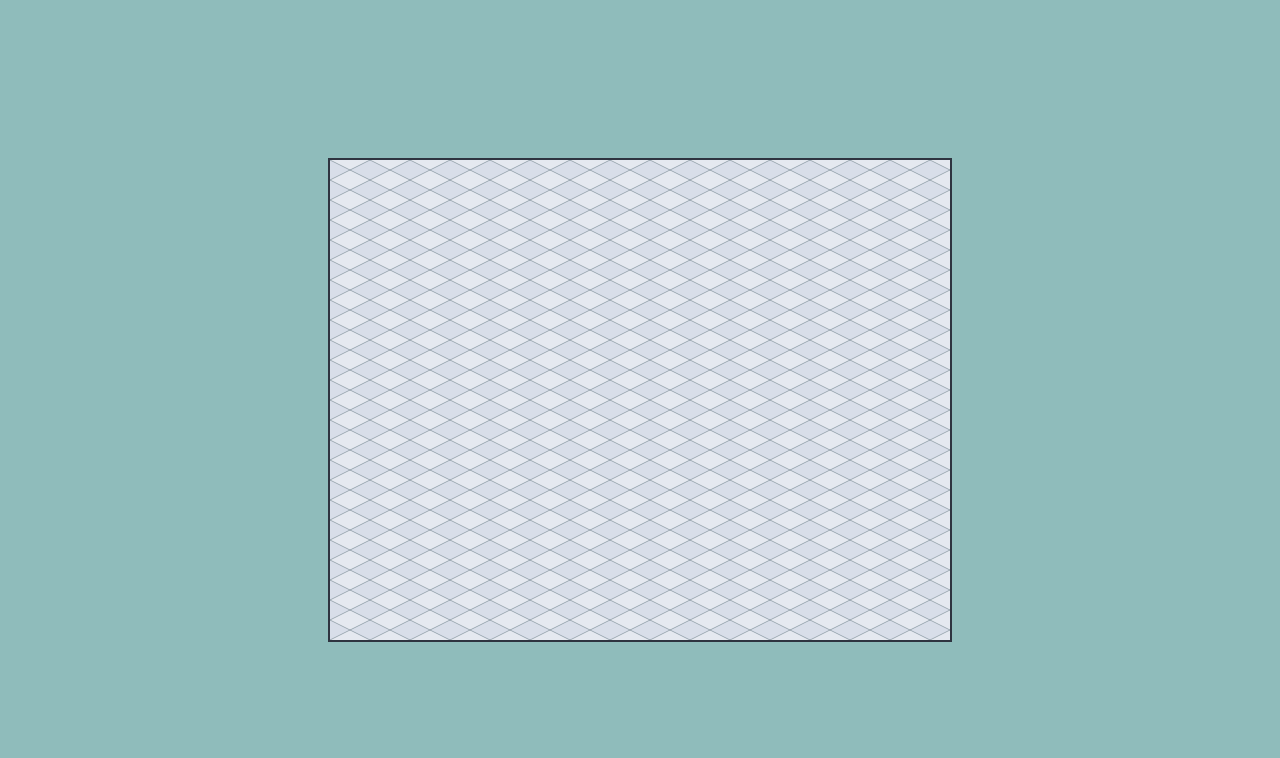
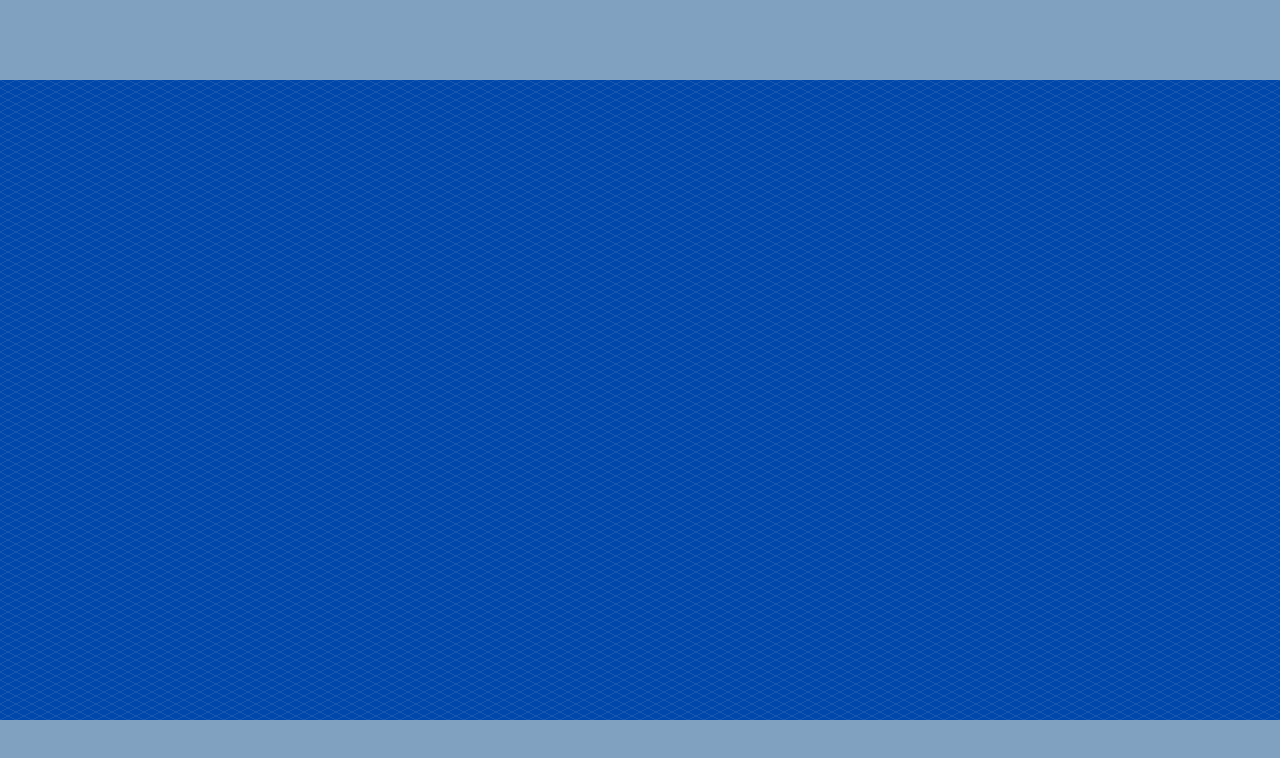
Before and after one commit to 9ziggy9/canvas-interface, a website with bundled scripts: page index.html in a window 1280 px wide. Built offline with nearby package versions, Linux system fonts and the light colour scheme; animation ran at ten frames a second.

Commit message:
inflating canvas to aspect ratio: next apply z outputting functions

```diff
--- a/src/color.ts
+++ b/src/color.ts
@@ -5,4 +5,8 @@ export namespace Color {
   export const lightGray = "#d8dee9";
   export const darkGray  = "#4c566a";
   export const white     = "#e5e9f0";
+  export const yellow    = "#ebcb8b";
+  export const ocean1    = "#0096FF";
+  export const ocean2    = "#0047AB";
+  export const ocean3    = "#0000FF";
 }
--- a/src/main.ts
+++ b/src/main.ts
@@ -11,6 +11,28 @@ import { LinearAlgebra as LA } from "./la.js";
 // integer would allow us to choose any square size which is a power of
 // said integer (and smaller than the short side, obviously)
 
+// Has to be a better way...
+type Aspect = {w: number, h: number};
+function inflateCanvas
+(iW: number, iH: number, a: Aspect, targetSz: number) : [number, number]
+{
+  let aRatio = a.w / a.h;
+  let wRatio = iW / iH;
+
+  if ( wRatio > aRatio ) {
+    iH = iH - (iH % targetSz);
+    iW = iH * aRatio;
+  } else {
+    iW = iW - (iW % targetSz);
+    iH = iW / aRatio;
+  }
+  return [
+    iW - (iW % targetSz),
+    iH - (iH % targetSz),
+  ];
+}
+
+
 function initCanvas(id: string, w: number, h: number)
 : [CanvasRenderingContext2D, HTMLCanvasElement] | never
 {
@@ -18,8 +40,10 @@ function initCanvas(id: string, w: number, h: number)
   if (!cnv) {
     throw new Error("Could not bind to canvas element. Not found?");
   }
+
   cnv.width = w;
   cnv.height = h;
+
   const ctx = cnv.getContext("2d");
   if (!ctx) {
     throw new Error("Could not create 2D context.")
@@ -45,17 +69,22 @@ function clearCanvas
 }
 
 function main(): void {
-  const [ctx, cnv] = initCanvas("main-canvas", 620, 480);
-  const squareSize = gcd(cnv.width, cnv.height);
+  const squareSize = 8;
+  const [maxWidth, maxHeight] = inflateCanvas(
+    window.innerWidth, window.innerHeight, {w: 2, h: 1}, squareSize
+  );
+
+  const [ctx, cnv] = initCanvas(
+    "main-canvas", maxWidth, maxHeight
+  );
 
   Loop.animateAtTargetFPS(60, ctx, cnv, () => {
     clearCanvas(ctx, cnv, squareSize);
     Iso.drawBoard(
       ctx, squareSize,
       cnv.width, cnv.height,
-      Color.lightGray, Color.white,
+      Color.ocean2, Color.ocean2,
     );
-    Iso.drawGrid(ctx, squareSize, cnv.width, cnv.height, Color.black);
   });
 }
 
--- a/style.css
+++ b/style.css
@@ -28,7 +28,7 @@ body,html {
     position:fixed;
     margin: 0;
     padding: 0;
-    background-color: var(--my-cyan);
+    background-color: var(--my-blue);
     color: var(--my-white);
     caret-color: transparent;
     display: flex;
@@ -42,4 +42,4 @@ body,html {
     height: 100%;
 }
 
-canvas { border: 2px solid var(--my-black); }
+/* canvas { border: 2px solid var(--my-black); } */
```
